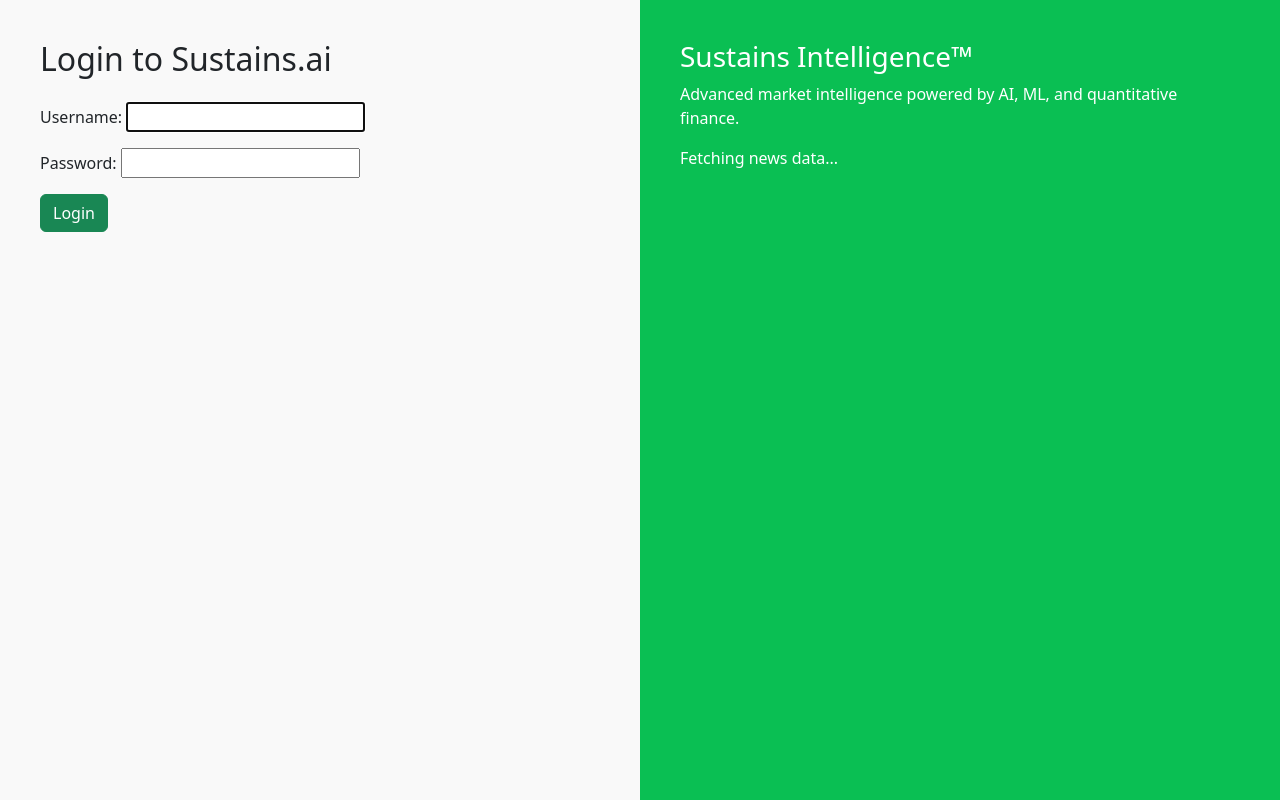
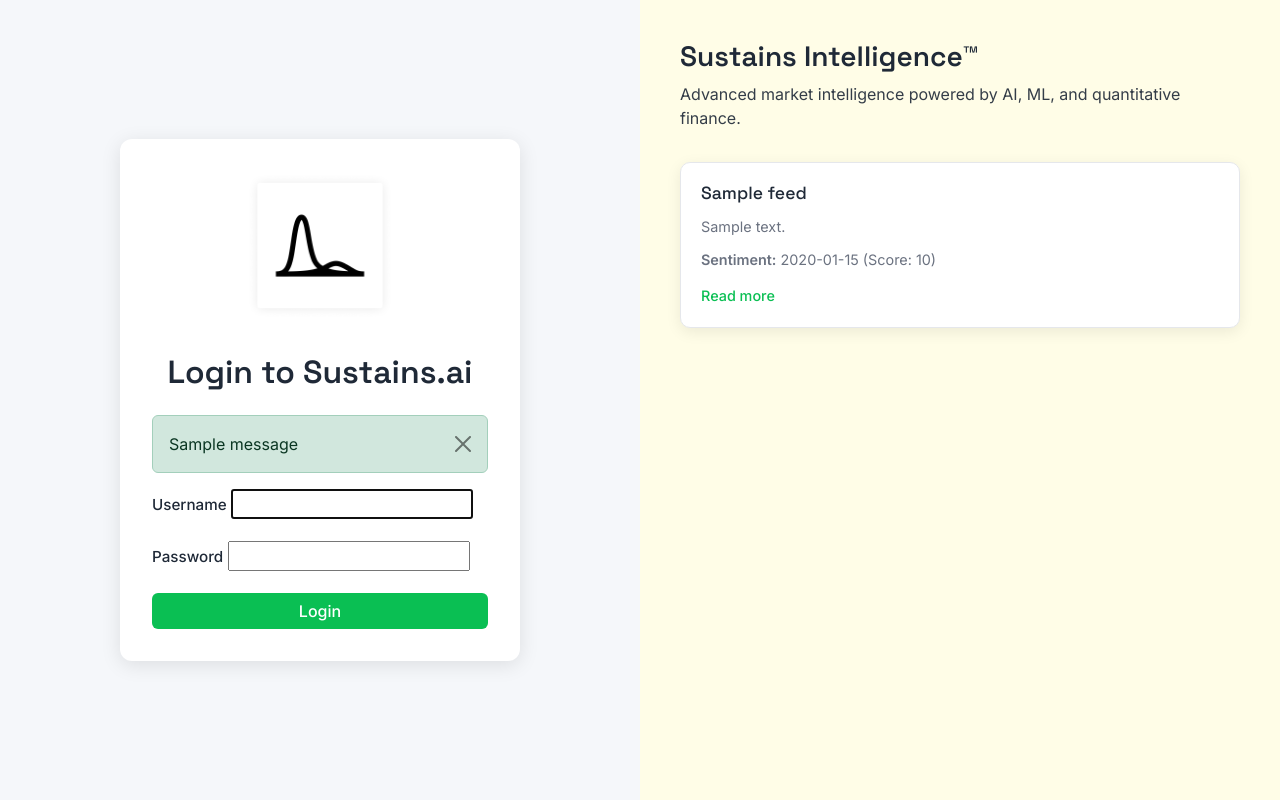
Before and after one commit to sustains-ai/django_stock, a Django app: page / in a window 1280 px wide. Run offline with Django 5.2, Linux system fonts and the light colour scheme; tables that the repository leaves empty hold one stand-in row (values such as "Sample post"); one stand-in notice (Sample message) is shown; a database or web service that is not in the repository returns one stand-in record (values such as "Sample title"); data that the repository does not hold is empty.

Commit message:
Changed the login page and added news

```diff
--- a/sandbox_2/portfolio/templates/portfolio/login.html
+++ b/sandbox_2/portfolio/templates/portfolio/login.html
@@ -3,78 +3,197 @@
 <html lang="en">
 <head>
     <meta charset="UTF-8">
+    <meta name="viewport" content="width=device-width, initial-scale=1.0">
     <title>Login | Sustains.ai</title>
-    <link href="https://cdn.jsdelivr.net/npm/bootstrap@5.3.0-alpha3/dist/css/bootstrap.min.css" rel="stylesheet">
+    <link href="https://cdn.jsdelivr.net/npm/bootstrap@5.3.3/dist/css/bootstrap.min.css" rel="stylesheet">
+    <link href="https://fonts.googleapis.com/css2?family=Inter:wght@300;400;500;600&family=Space+Grotesk:wght@400;500;600&display=swap" rel="stylesheet">
     <style>
         body, html {
             height: 100%;
             margin: 0;
+            font-family: 'Inter', sans-serif;
+            background: #F5F7FA;
+        }
+        .container-fluid {
+            height: 100vh;
+            overflow: hidden;
         }
         .split {
             height: 100%;
-            position: fixed;
-            top: 0;
-            overflow-x: hidden;
             padding: 40px;
+            transition: all 0.3s ease;
         }
         .left {
-            width: 50%;
-            left: 0;
-            background-color: #f9f9f9;
+            background-color: #F5F7FA;
         }
         .right {
-            width: 50%;
-            right: 0;
+            background: #FFFDE7; /* Slight yellow background */
+            color: #1F2937; /* Dark gray text for readability */
+            overflow-y: auto;
+        }
+        .logo-container {
+            text-align: center;
+            margin-bottom: 2rem;
+        }
+        .logo {
+            max-width: 150px;
+            height: auto;
+        }
+        .form-container {
+            max-width: 400px;
+            margin: 0 auto;
+            background: white;
+            padding: 2rem;
+            border-radius: 12px;
+            box-shadow: 0 4px 20px rgba(0, 0, 0, 0.1);
+        }
+        .form-container h2 {
+            font-family: 'Space Grotesk', sans-serif;
+            font-weight: 600;
+            color: #1F2937;
+        }
+        .form-container .form-label {
+            font-size: 0.95rem;
+            font-weight: 500;
+            color: #1F2937;
+        }
+        .form-container .btn-success {
             background-color: #0ABF53;
-            color: white;
+            border: none;
+            font-weight: 500;
+            transition: background-color 0.3s ease;
+        }
+        .form-container .btn-success:hover {
+            background-color: #088F41;
         }
         .news-card {
-            background: white;
-            color: black;
-            border-radius: 8px;
-            padding: 15px;
-            margin-bottom: 15px;
+            background: #FFFFFF; /* White background for contrast */
+            color: #1F2937;
+            border-radius: 10px;
+            padding: 20px; /* Increased padding for better spacing */
+            margin-bottom: 20px;
+            box-shadow: 0 4px 15px rgba(0, 0, 0, 0.08);
+            border: 1px solid #E5E7EB; /* Subtle border */
+            opacity: 0;
+            animation: fadeIn 0.5s ease forwards;
+            animation-delay: calc(0.1s * var(--news-index));
+            transition: transform 0.3s ease, box-shadow 0.3s ease;
+        }
+        .news-card:hover {
+            transform: translateY(-5px); /* Lift effect on hover */
+            box-shadow: 0 6px 20px rgba(0, 0, 0, 0.12);
+        }
+        .news-card h5 {
+            font-family: 'Space Grotesk', sans-serif;
+            font-size: 1.1rem;
+            margin-bottom: 0.75rem;
+            font-weight: 500;
+            color: #1F2937;
+        }
+        .news-card p {
+            font-size: 0.9rem;
+            margin-bottom: 0.75rem;
+            color: #6B7280;
+            line-height: 1.5;
+        }
+        .news-card a {
+            font-size: 0.9rem;
+            color: #0ABF53;
+            text-decoration: none;
+            font-weight: 500;
+        }
+        .news-card a:hover {
+            text-decoration: underline;
+        }
+        .right h3 {
+            font-family: 'Space Grotesk', sans-serif;
+            font-weight: 600;
+            margin-bottom: 0.5rem;
+        }
+        .right p.tagline {
+            font-size: 1rem;
+            opacity: 0.9;
+            margin-bottom: 2rem;
+            line-height: 1.5;
+        }
+        @keyframes fadeIn {
+            from { opacity: 0; transform: translateY(10px); }
+            to { opacity: 1; transform: translateY(0); }
+        }
+        @media (max-width: 992px) {
+            .split {
+                position: static;
+                width: 100% !important;
+                height: auto;
+            }
+            .left, .right {
+                width: 100%;
+            }
+            .container-fluid {
+                height: auto;
+            }
         }
     </style>
 </head>
 <body>
-    <div class="split left">
-        <h2 class="mb-4">Login to Sustains.ai</h2>
-        {% if form.errors %}
-            <div class="alert alert-danger">Invalid username or password.</div>
+    <div class="container-fluid">
+        <div class="row h-100">
+            <div class="col-lg-6 split left d-flex align-items-center">
+                <div class="form-container w-100">
+                    <div class="logo-container">
+                        <img src="{% static 'portfolio/sustain_white.png' %}" alt="Sustains.ai Logo" class="logo">
+                    </div>
+                    <h2 class="mb-4 text-center">Login to Sustains.ai</h2>
+                    {% if messages %}
+                        {% for message in messages %}
+                            <div class="alert alert-{{ message.tags }} alert-dismissible fade show" role="alert">
+                                {{ message }}
+                                <button type="button" class="btn-close" data-bs-dismiss="alert" aria-label="Close"></button>
+                            </div>
+                        {% endfor %}
                     {% endif %}
                     <form method="post">
                         {% csrf_token %}
                         <div class="mb-3">
-                {{ form.username.label_tag }}
+                            <label for="{{ form.username.id_for_label }}" class="form-label">{{ form.username.label }}</label>
                             {{ form.username }}
+                            {% if form.username.errors %}
+                                <div class="text-danger">{{ form.username.errors }}</div>
+                            {% endif %}
                         </div>
                         <div class="mb-3">
-                {{ form.password.label_tag }}
+                            <label for="{{ form.password.id_for_label }}" class="form-label">{{ form.password.label }}</label>
                             {{ form.password }}
+                            {% if form.password.errors %}
+                                <div class="text-danger">{{ form.password.errors }}</div>
+                            {% endif %}
                         </div>
-            <button type="submit" class="btn btn-success">Login</button>
+                        <button type="submit" class="btn btn-success w-100">Login</button>
                     </form>
                 </div>
+            </div>
 
-
-
-
-
-    <div class="split right">
+            <div class="col-lg-6 split right">
                 <h3>Sustains Intelligence™</h3>
-        <p>Advanced market intelligence powered by AI, ML, and quantitative finance.</p>
-        {% if news_data %}
+                <p class="tagline">Advanced market intelligence powered by AI, ML, and quantitative finance.</p>
+                {% if news_fetch_success %}
                     {% for item in news_data %}
-                <div class="news-card">
+                        <div class="news-card" style="--news-index: {{ forloop.counter0 }}">
                             <h5>{{ item.title }}</h5>
                             <p>{{ item.summary|truncatewords:25 }}</p>
+                            <p><strong>Sentiment:</strong> {{ item.overall_sentiment_label }} (Score: {{ item.overall_sentiment_score }})</p>
                             <a href="{{ item.url }}" target="_blank">Read more</a>
                         </div>
+                    {% empty %}
+                        <p>No recent news articles found.</p>
                     {% endfor %}
                 {% else %}
-            <p>Fetching news data...</p>
+                    <p>Unable to fetch recent news at this time.</p>
                 {% endif %}
             </div>
+        </div>
+    </div>
+
+    <script src="https://cdn.jsdelivr.net/npm/bootstrap@5.3.3/dist/js/bootstrap.bundle.min.js"></script>
 </body>
 </html>
--- a/sandbox_2/portfolio/urls.py
+++ b/sandbox_2/portfolio/urls.py
@@ -14,7 +14,9 @@
     path('portfolio/<int:portfolio_id>/risk/', views.portfolio_risk, name='portfolio_risk'),
 
     #login and logout
-    path('', auth_views.LoginView.as_view(template_name='portfolio/login.html'), name='login'),
-    path('logout/', auth_views.LogoutView.as_view(next_page='login'), name='logout'),
+    # path('', auth_views.LoginView.as_view(template_name='portfolio/login.html'), name='login'),
+    path('',views.custom_login,name='login'),
+    path('logout/', auth_views.LogoutView.as_view(next_page='custom_login'), name='logout'),
+
 
 ]
--- a/sandbox_2/portfolio/views.py
+++ b/sandbox_2/portfolio/views.py
@@ -2,6 +2,20 @@
 from .models import Portfolio, FundManager,HistoricalStockData
 from .forms import StockForm, PortfolioForm
 from django.contrib.auth import logout
+import pandas as pd
+import json
+from django.shortcuts import render, get_object_or_404
+from django.http import JsonResponse
+from .models import Portfolio, HistoricalStockData, Stock
+from django.contrib.auth.decorators import login_required
+from django.shortcuts import render, get_object_or_404
+from django.contrib import messages
+import json
+import pandas as pd
+from .models import Portfolio, Stock, HistoricalStockData
+from .risk_analysis import perform_risk_analysis, calculate_risk_measures
+import json
+from django.shortcuts import render
 from django.shortcuts import redirect
 from django.contrib.auth.decorators import login_required
 from django.shortcuts import get_object_or_404
@@ -50,14 +64,21 @@
 
 def custom_login(request):
     form = AuthenticationForm(data=request.POST or None)
-    news_data = fetch_news_sentiment(symbol="", limit=5)
+    news_data = fetch_news_sentiment()
+    news_fetch_success = bool(news_data)  # True if news_data is not empty, False otherwise
+    print("✅ News fetch success:", news_fetch_success)
 
     if request.method == "POST" and form.is_valid():
         user = form.get_user()
         login(request, user)
         return redirect("/portfolio_list/")
+    print("🟡 Login page loaded")
 
-    return render(request, 'portfolio/login.html', {'form': form, 'news_data': news_data})
+    return render(request, 'portfolio/login.html', {
+        'form': form,
+        'news_data': news_data,
+        'news_fetch_success': news_fetch_success
+    })
 
 
 
@@ -148,13 +169,6 @@
 
 
 
-from django.contrib.auth.decorators import login_required
-from django.shortcuts import render, get_object_or_404
-from django.contrib import messages
-import json
-import pandas as pd
-from .models import Portfolio, Stock, HistoricalStockData
-from .risk_analysis import perform_risk_analysis, calculate_risk_measures
 
 @login_required
 def analyze_portfolio(request, portfolio_id):
@@ -259,11 +273,7 @@
 
 
 
-import pandas as pd
-import json
-from django.shortcuts import render, get_object_or_404
-from django.http import JsonResponse
-from .models import Portfolio, HistoricalStockData, Stock
+
 
 @login_required
 def portfolio_risk(request, portfolio_id):
@@ -436,8 +446,7 @@
     return redirect('portfolio_list')
 
 
-import json
-from django.shortcuts import render
+
 
 def std_dev_view(request, portfolio_id):
     # ✅ Fetch Portfolio Data (Ensure it's always available)
```
Also changed, not shown: sandbox_2/portfolio/utils.py (+7 -35 lines), sandbox_2/portfolio/static/portfolio/sustain_white.png (added). Lines whose indentation alone changed are shown as unchanged.
